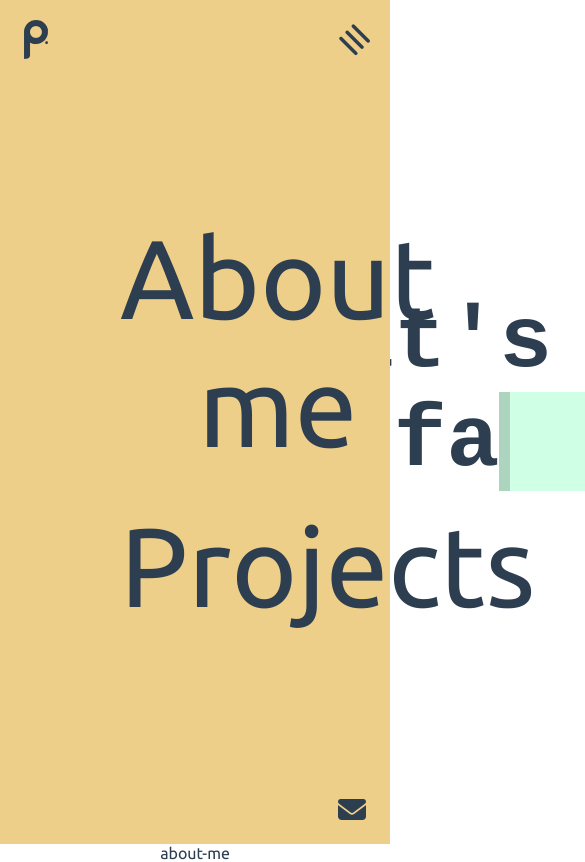
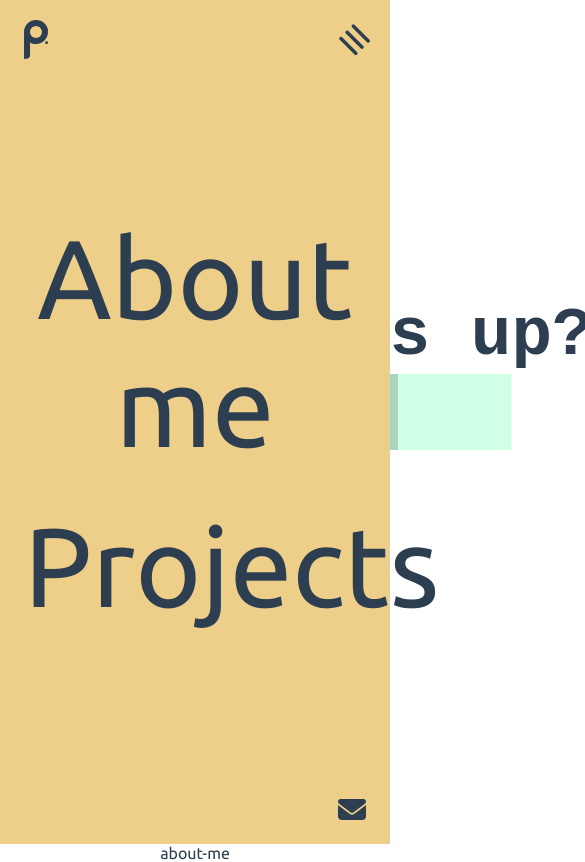
Before and after one commit to stefano472/portfolio, a Vue app: page / in a window 390 px wide. Both pictures are taken after a click on the icon 353 px from the left and 39 px from the top of the page. Shown: the top 862 px of the page, 585 px wide, since content can reach past the window. Built offline with nearby package versions, Linux system fonts and the light colour scheme; a web font is replaced by a local one.

Commit message:
start about me

```diff
--- a/src/App.vue
+++ b/src/App.vue
@@ -3,8 +3,8 @@
 
     <HeaderComponent/>
     <HomeComponent/>
+    <AboutComponent/>
     <!-- <ProjectsComponent/> -->
-    <AboutComponent/>
 
   </div>
 </template>
@@ -12,16 +12,16 @@
 <script>
 import HeaderComponent from './components/HeaderComponent.vue'
 import HomeComponent from './components/HomeComponent.vue'
+import AboutComponent from './components/AboutComponent.vue'
 // import ProjectsComponent from './components/ProjectsComponent.vue'
-import AboutComponent from './components/AboutComponent.vue'
 
 export default {
   name: 'App',
   components: {
     HeaderComponent,
     HomeComponent,
+    AboutComponent
     // ProjectsComponent,
-    AboutComponent
   }
 }
 </script>
--- a/src/components/HeaderComponent.vue
+++ b/src/components/HeaderComponent.vue
@@ -13,8 +13,10 @@
       </nav>
     </div>
     <div class="menu-extended" :class="toggleMenu ? 'top-0' : ''" >
-      <a href="">About me</a>
-      <a href="">Projects</a>
+      <div class="container">
+        <a href="">About me</a>
+        <a href="">Projects</a>
+      </div>
     </div>
     <div class="mail-me">
       <div class="container">
@@ -70,15 +72,21 @@ header{
     left: 0;
     width: 100vw;
     height: 100vh;
-    padding: 60px;
-    padding-left: 120px;
+    // padding: 60px;
+    // padding-left: 120px;
     background: #EECF8A;
     display: flex;
-    flex-flow: column;
-    align-items: flex-start;
-    justify-content: center;
+    // flex-flow: column;
+    // align-items: flex-start;
+    // justify-content: center;
     z-index: -1;
     transition: all .3s ease;
+    .container{
+      display: flex;
+      flex-direction: column;
+      align-items: flex-start;
+      justify-content: center;
+    }
     a{
       font-size: 7rem;
       &:first-child{
--- a/src/components/HomeComponent.vue
+++ b/src/components/HomeComponent.vue
@@ -4,9 +4,9 @@
       <h1 class="first-row">Hey what's up?</h1>
       <h1 class="last-row">I'm Stefano.</h1>
       <p class="subtitle">
-        <!-- <span>
-          I'm a Jr Web Developer.
-        </span> -->
+        <span>
+          Full Stack Web Developer.
+        </span>
         <span>
           Welcome to my Portfolio!
         </span>
@@ -40,7 +40,8 @@ export default {
   position: relative;
 
   h1 {
-    font-size: 5.5rem;
+    // font-size: 5.5rem;
+    font-size: clamp(3rem, 3vw + 3.5rem, 5.5rem);
     font-family: "PT Mono", monospace;
     position: relative;
     width: max-content;
@@ -101,7 +102,7 @@ export default {
   .subtitle {
     margin-top: 2rem;
     color: rgba(#000 , 0.7);
-    font-size: clamp(0.8rem, 3vw + 0.8rem, 2.5rem);
+    font-size: clamp(1rem, 3vw + 1rem, 3rem);
     text-align: left;
     display: flex;
     flex-direction: column;
```
